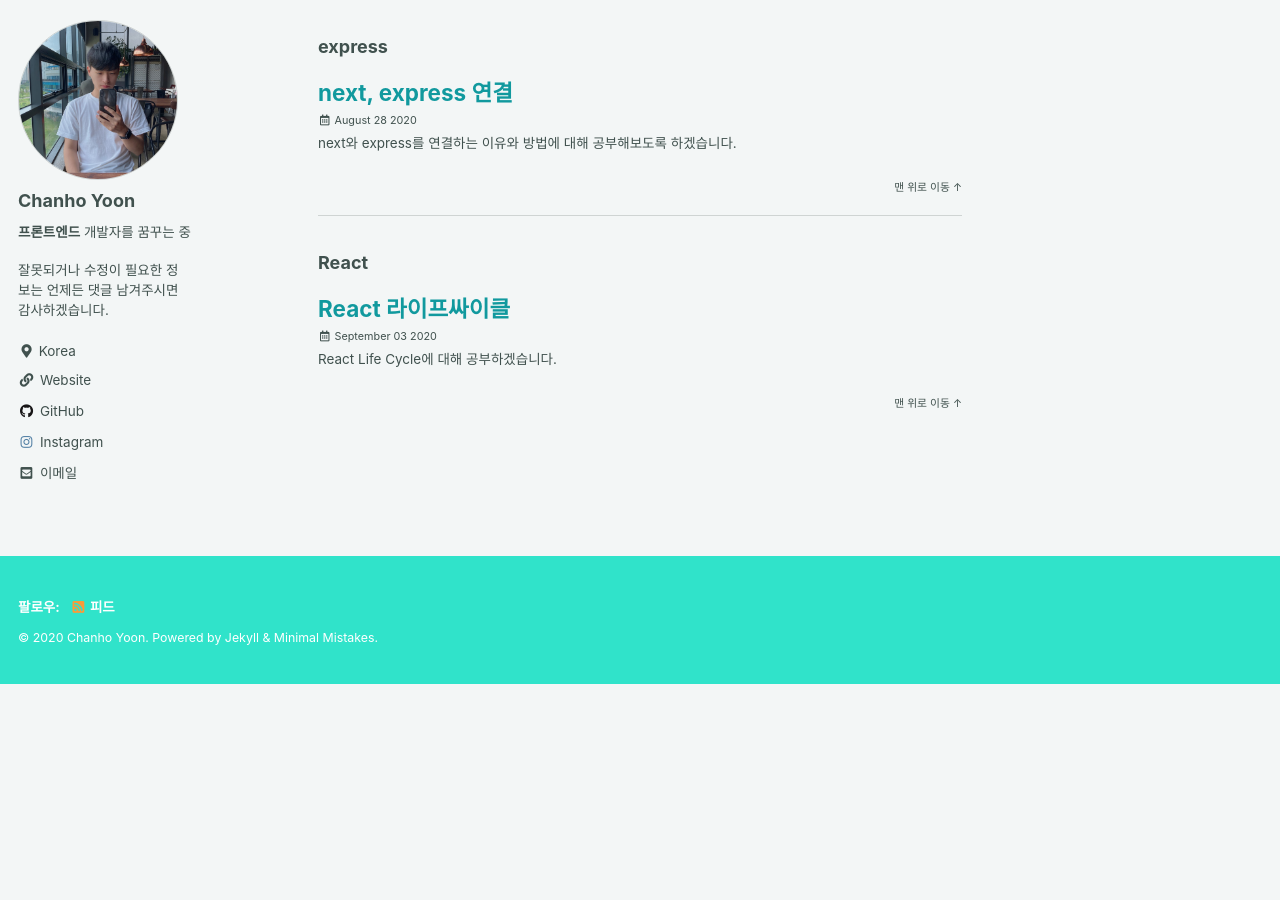
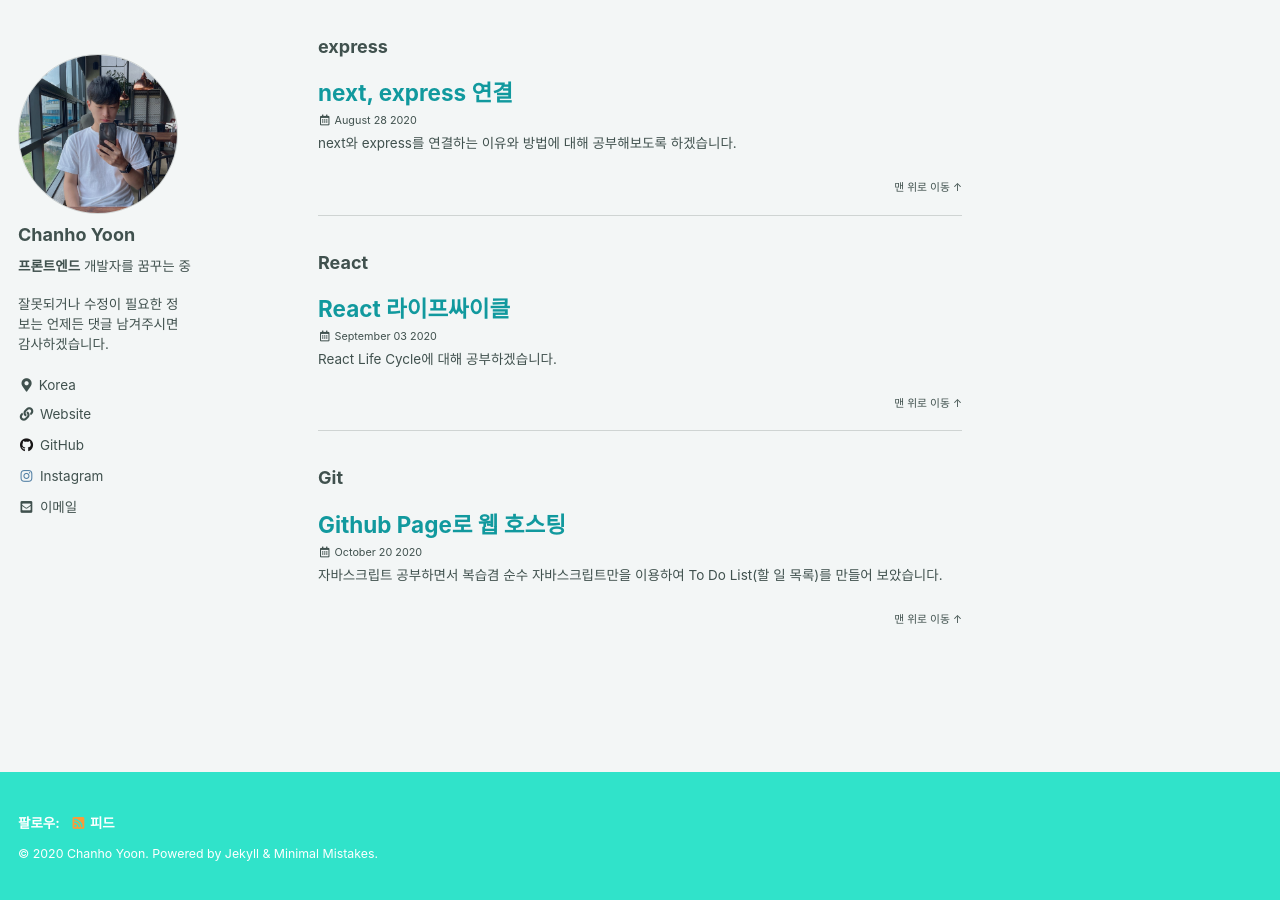
Before and after one commit to chanho-Yoon/chanho-Yoon.github.io, a Jekyll site: the page built from _pages/category-archive.md, in a window 1280 px wide and 900 px high, scrolled down 2362 px. Built offline with Jekyll 4.4.1, drawn with Linux system fonts in a browser that asks for light colours; cached includes are drawn as plain includes; before the commit the page ends 3046 px from its top, so only the background shows below that; part of the change alters nothing that is shown.

Commit message:
깃허브 페이지 호스팅 작성

````diff
--- /dev/null
+++ b/_posts/2020-10-20-git-githubpage.md
@@ -0,0 +1,56 @@
+---
+title: 'Github Page로 웹 호스팅'
+excerpt: '자바스크립트 공부하면서 복습겸 순수 자바스크립트만을 이용하여 To Do List(할 일 목록)를 만들어 보았습니다.'
+categories: [Git]
+tags: [Github Page]
+last_modified_at: 2020-10-20T01:15:00-16:00
+toc: true
+toc_label: '목차'
+---
+## 깃허브 페이지로 웹 호스팅 하기
+
+간단하게 Github Page를 이용해서해서 웹 무료 호스팅을 해보도록 하겠습니다.
+
+### REPOSITORY 생성
+repository를 생성하고 Repository name을 지정합니다. <br>
+저는 "test_project"로 이름을 지정했습니다. <br>
+지정한 Repository name이 깃허브 주소로 `https://chanho-yoon.github.io/{Repository name}` 설정됩니다. (한글x)
+
+<img src='/assets/images/githubpageCreate.png' alt='profile' style="width:600px; margin-top:15px; margin-bottom:15px; box-shadow: rgba(50, 50, 93, 0.25) 0px 13px 27px -5px, rgba(0, 0, 0, 0.3) 0px 8px 16px -8px, rgba(0, 0, 0, 0.024) 0px -6px 16px -6px;"/>
+
+### GIT INIT
+호스팅을 할 프로젝트 폴더로 들어가 git 저장소를 생성한 뒤 `commit` -> `push` 합니다. <br><br>
+<strong><span style="color:red">주의사항</span></strong>
+- 반드시 파일 이름이 `index.html`로 프로젝트 폴더내에 파일이 존재해야합니다.
+
+```
+git init
+git add .
+git commit -m "fisrt commit"
+git remote add origin https://github.com/chanho-Yoon/test_project.git
+git push origin master
+```
+
+### GH-PAGES
+`gh-pages` 브랜치를 생성하고 원격 저장소로 branch를 push 합니다.
+<strong><span style="color:red">주의사항</span></strong>
+- 브랜치명은 반드시 `gh-pages`로 생성해야 합니다.
+
+```
+git checkout -b gh-pages
+git push origin gh-pages
+```
+
+### 확인
+오류 없이 진행이 다 되었다면 해당하는 프로젝트의 repository의 Settings에서 Github Pages 목록 처음 부분에 웹호스팅된 주소와 Source 부분의
+branch가 `gh-pages`로 되어 있는 것을 볼 수 있습니다.
+
+<img src='/assets/images/githubpageCheck.png' alt='profile' style="width:600px; margin-top:15px; margin-bottom:15px; box-shadow: rgba(50, 50, 93, 0.25) 0px 13px 27px -5px, rgba(0, 0, 0, 0.3) 0px 8px 16px -8px, rgba(0, 0, 0, 0.024) 0px -6px 16px -6px;"/>
+
+
+
+---
+
+**참고**
+
+>
````
Also changed, not shown: _posts/2020-09-26-js-todolist.md (+1 -0 lines), assets/images/githubpageCheck.png (added), assets/images/githubpageCreate.png (added).
